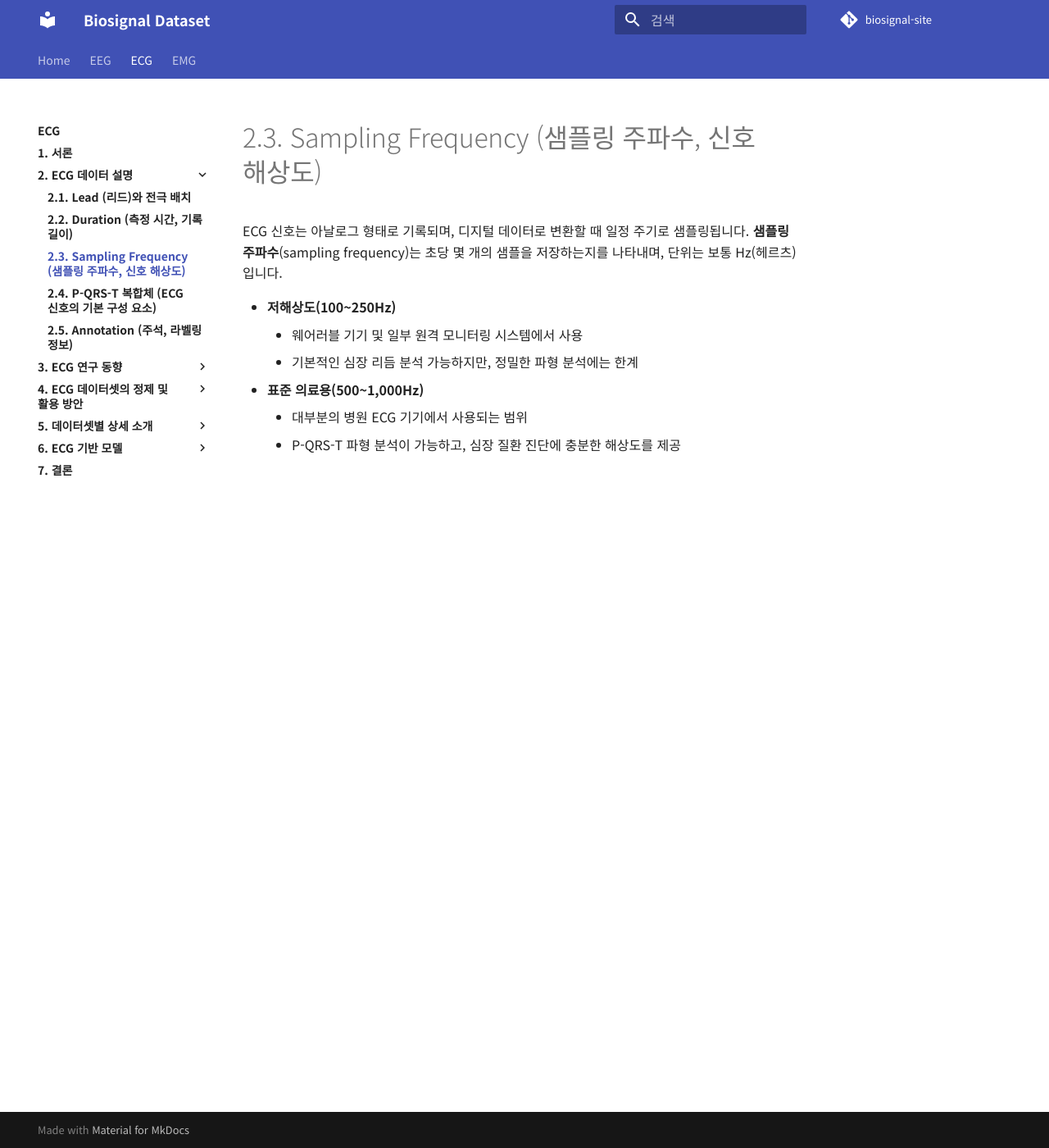
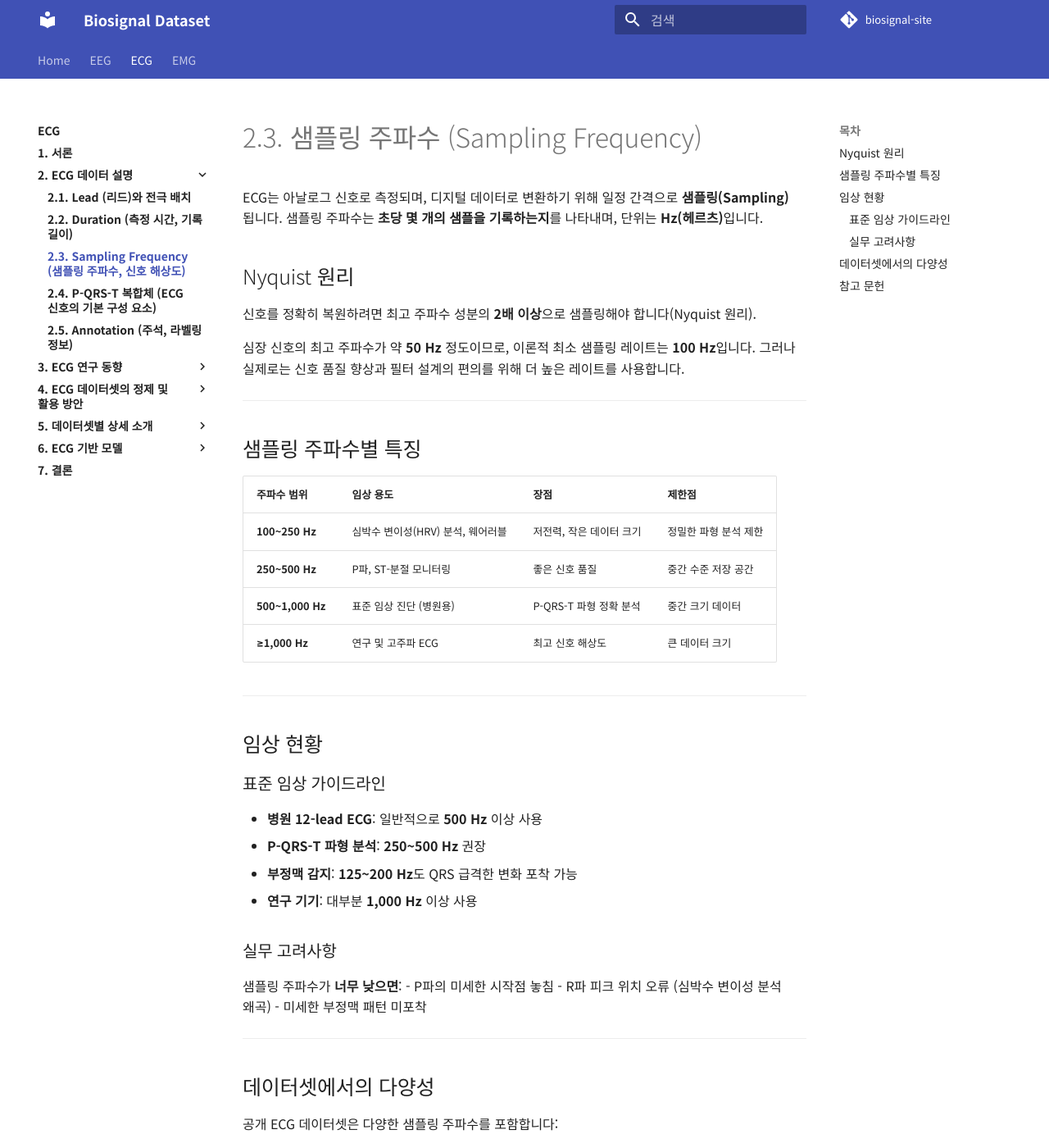
Before and after one commit to iwantjeonyeok/biosignal-site, an MkDocs documentation site: the page built from docs/ecg/2-ecg-데이터-설명/2-3-sampling-frequency-샘플링-주파수-신호-해상도.md, in a window 1280 px wide and 1400 px high. Shown: the whole window at 82% size. Built offline with MkDocs 1.6.1 and Material for MkDocs 9.7.7, drawn with Linux system fonts in a browser that asks for light colours; comment, search, counter and statistics services are not loaded; some of the changed text lies outside the part shown.

Commit message:
Update 2-3-sampling-frequency-샘플링-주파수-신호-해상도.md

```diff
--- a/docs/ecg/2-ecg-데이터-설명/2-3-sampling-frequency-샘플링-주파수-신호-해상도.md
+++ b/docs/ecg/2-ecg-데이터-설명/2-3-sampling-frequency-샘플링-주파수-신호-해상도.md
@@ -1,11 +1,57 @@
-# 2.3. Sampling Frequency (샘플링 주파수, 신호 해상도)
+# 2.3. 샘플링 주파수 (Sampling Frequency)
 
+ECG는 아날로그 신호로 측정되며, 디지털 데이터로 변환하기 위해 일정 간격으로 **샘플링(Sampling)**됩니다. 샘플링 주파수는 **초당 몇 개의 샘플을 기록하는지**를 나타내며, 단위는 **Hz(헤르츠)**입니다.
 
-ECG 신호는 아날로그 형태로 기록되며, 디지털 데이터로 변환할 때 일정 주기로 샘플링됩니다. **샘플링 주파수**(sampling frequency)는 초당 몇 개의 샘플을 저장하는지를 나타내며, 단위는 보통 Hz(헤르츠) 입니다.
+## Nyquist 원리
 
-- **저해상도(100~250Hz)**
-    - 웨어러블 기기 및 일부 원격 모니터링 시스템에서 사용
-    - 기본적인 심장 리듬 분석 가능하지만, 정밀한 파형 분석에는 한계
-- **표준 의료용(500~1,000Hz)**
-    - 대부분의 병원 ECG 기기에서 사용되는 범위
-    - P-QRS-T 파형 분석이 가능하고, 심장 질환 진단에 충분한 해상도를 제공
+신호를 정확히 복원하려면 최고 주파수 성분의 **2배 이상**으로 샘플링해야 합니다(Nyquist 원리).
+
+심장 신호의 최고 주파수가 약 **50 Hz** 정도이므로, 이론적 최소 샘플링 레이트는 **100 Hz**입니다. 그러나 실제로는 신호 품질 향상과 필터 설계의 편의를 위해 더 높은 레이트를 사용합니다.
+
+---
+
+## 샘플링 주파수별 특징
+
+| 주파수 범위 | 임상 용도 | 장점 | 제한점 |
+|-----------|---------|------|--------|
+| **100~250 Hz** | 심박수 변이성(HRV) 분석, 웨어러블 | 저전력, 작은 데이터 크기 | 정밀한 파형 분석 제한 |
+| **250~500 Hz** | P파, ST-분절 모니터링 | 좋은 신호 품질 | 중간 수준 저장 공간 |
+| **500~1,000 Hz** | 표준 임상 진단 (병원용) | P-QRS-T 파형 정확 분석 | 중간 크기 데이터 |
+| **≥1,000 Hz** | 연구 및 고주파 ECG | 최고 신호 해상도 | 큰 데이터 크기 |
+
+---
+
+## 임상 현황
+
+### 표준 임상 가이드라인
+- **병원 12-lead ECG**: 일반적으로 **500 Hz** 이상 사용
+- **P-QRS-T 파형 분석**: **250~500 Hz** 권장
+- **부정맥 감지**: **125~200 Hz**도 QRS 급격한 변화 포착 가능
+- **연구 기기**: 대부분 **1,000 Hz** 이상 사용
+
+### 실무 고려사항
+샘플링 주파수가 **너무 낮으면**:
+- P파의 미세한 시작점 놓침
+- R파 피크 위치 오류 (심박수 변이성 분석 왜곡)
+- 미세한 부정맥 패턴 미포착
+
+---
+
+## 데이터셋에서의 다양성
+
+공개 ECG 데이터셋은 다양한 샘플링 주파수를 포함합니다:
+
+- **임상 DB**: 500~1,000 Hz (표준화된 임상 기기)
+- **웨어러블 DB**: 100~250 Hz (전력 효율 중심)
+- **연구 DB**: 1,000 Hz 이상 (높은 정확도 필요)
+
+머신러닝 모델 개발 시, 입력 신호의 샘플링 주파수가 다르면 **리샘플링(Resampling)** 전처리가 필수입니다.
+
+---
+
+## 참고 문헌
+
+- [Electrocardiogram Sampling Frequency Range Acceptable for Heart Rate Variability Analysis - NCBI](https://pmc.ncbi.nlm.nih.gov/articles/PMC6085204/)
+- [How High Should ECG Sampling Frequency Be for Accurate Results? - Fibion](https://web.fibion.com/articles/ecg-sampling-frequency-hrv-arrhythmia/)
+- [Review High-frequency ECG - NASA Technical Reports](https://ntrs.nasa.gov/api/citations/20060056493/downloads/20060056493.pdf)
+- [Nyquist Theorem - Advanced Neuroscience](https://uen.pressbooks.pub/advneuro/chapter/nyquist-theorem/)
```
